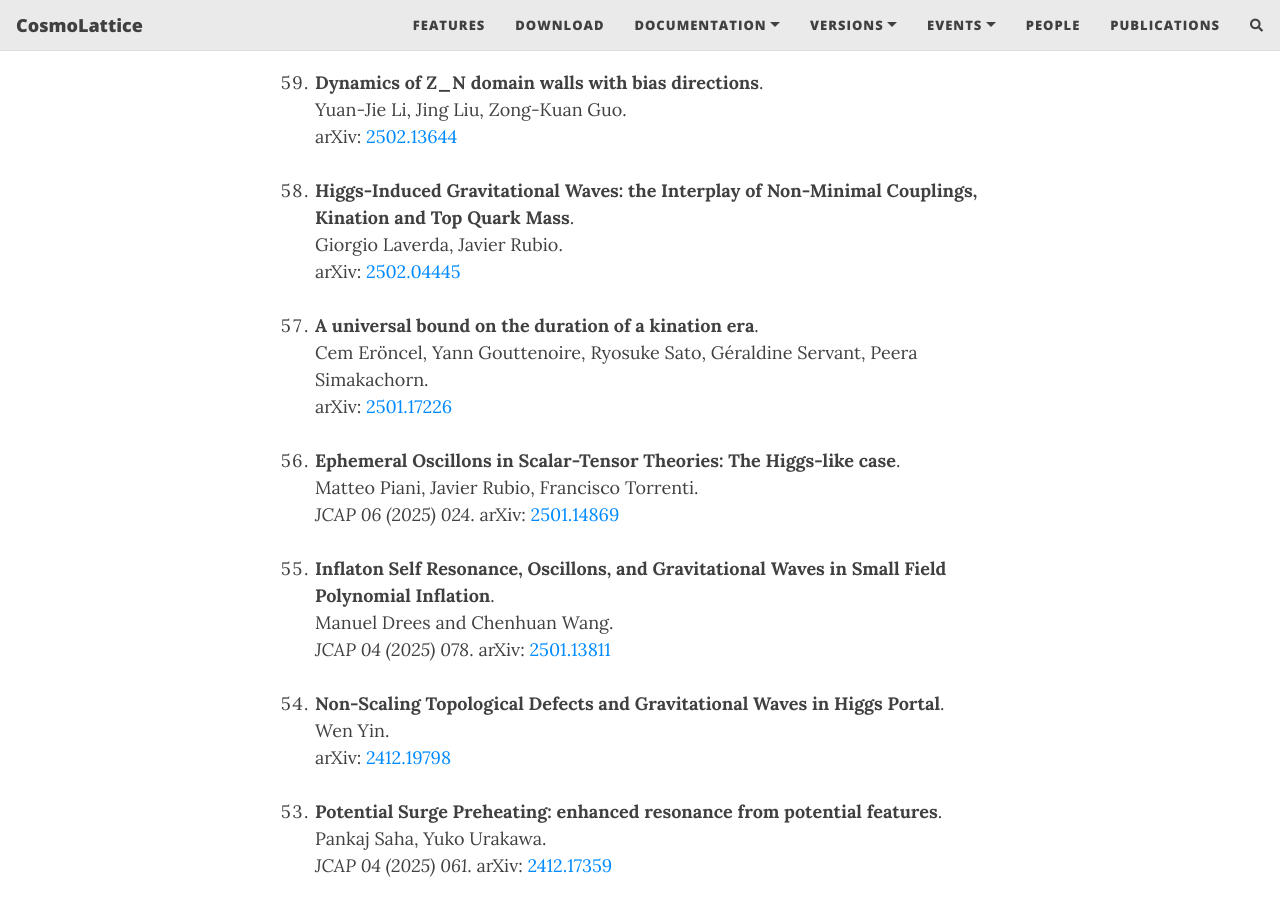
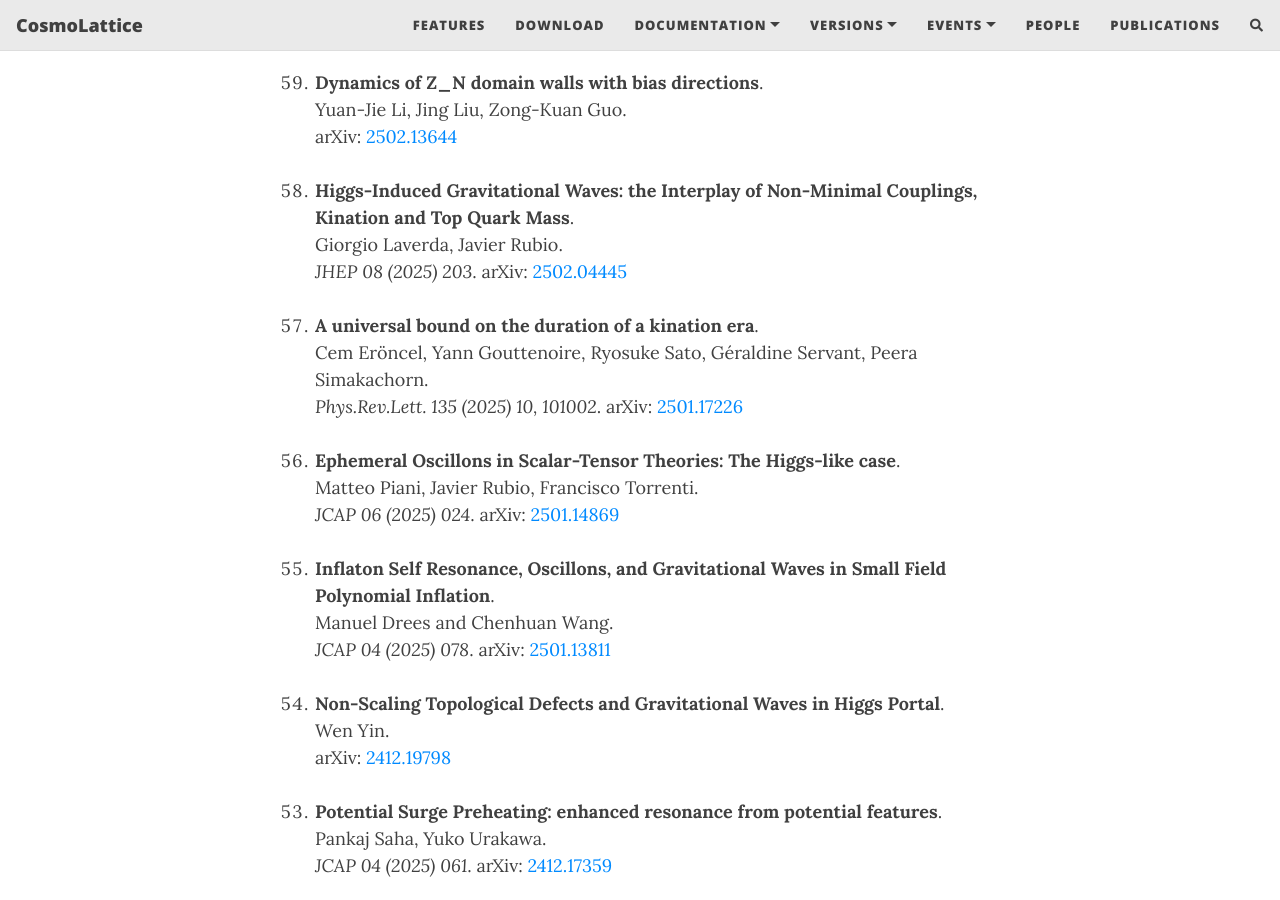
Before and after one commit to cosmolattice/cosmolatticeweb, a Jekyll site: the page built from publications.md, in a window 1280 px wide and 900 px high, scrolled down 2029 px. Built offline with Jekyll 4.4.1, drawn with Linux system fonts in a browser that asks for light colours; nearby versions of some CDN libraries; comment, search, counter and statistics services are not loaded.

Commit message:
added publications

```diff
--- a/publications.md
+++ b/publications.md
@@ -87,12 +87,12 @@ appear here, please let us know and we will gladly include it!
 <li value="58">
 <b>Higgs-Induced Gravitational Waves: the Interplay of Non-Minimal Couplings, Kination and Top Quark Mass</b>.<br>
    Giorgio Laverda, Javier Rubio. <br>
-   arXiv: <a href="https://arxiv.org/abs/2502.04445" target="_blank" rel="noopener noreferrer">2502.04445</a><br><br>
+   <i>JHEP 08 (2025) 203</i>. arXiv: <a href="https://arxiv.org/abs/2502.04445" target="_blank" rel="noopener noreferrer">2502.04445</a><br><br>
 
 <li value="57">
 <b>A universal bound on the duration of a kination era</b>.<br>
    Cem Eröncel, Yann Gouttenoire, Ryosuke Sato, Géraldine Servant, Peera Simakachorn. <br>
-   arXiv: <a href="https://arxiv.org/abs/2501.17226" target="_blank" rel="noopener noreferrer">2501.17226</a><br><br>
+   <i>Phys.Rev.Lett. 135 (2025) 10, 101002</i>. arXiv: <a href="https://arxiv.org/abs/2501.17226" target="_blank" rel="noopener noreferrer">2501.17226</a><br><br>
 
 <li value="56">
 <b>Ephemeral Oscillons in Scalar-Tensor Theories: The Higgs-like case</b>.<br>
```
